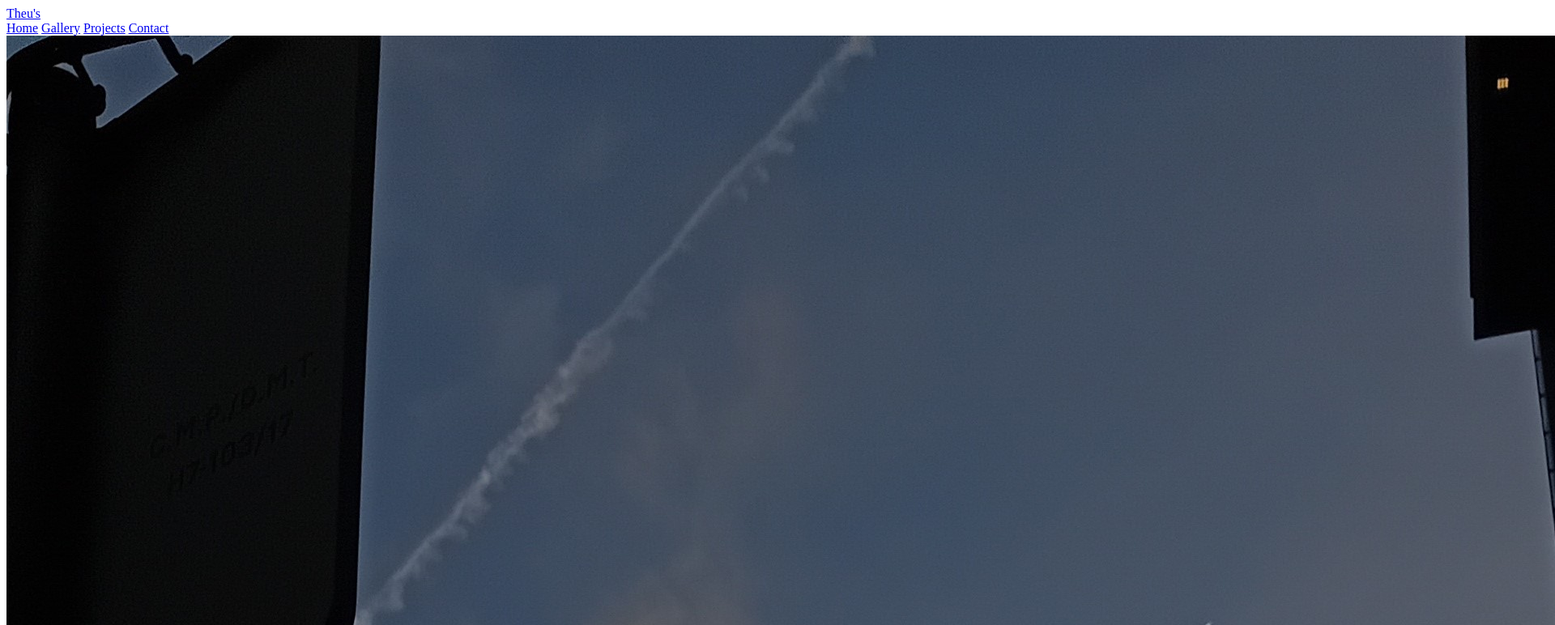
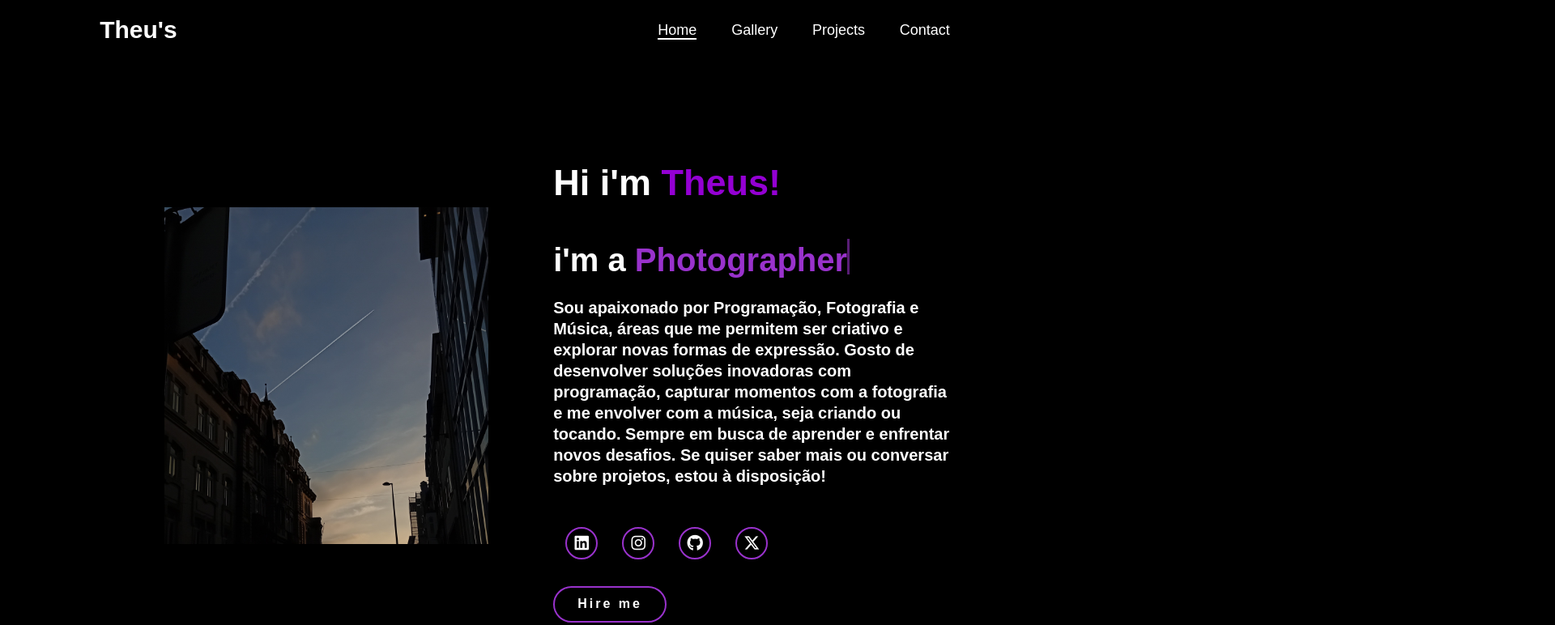
Before and after one commit to TheusArcangelo/Theus, a plain HTML site: page index.html in a window 1280 px wide. Shown: the top 772 px of the page at 81% size, 1920 px wide, since content can reach past the window. Drawn offline with Linux system fonts and the light colour scheme; files whose address does not match are found by name.

Commit message:
Update and rename theus.html to index.html

```diff
--- a/theus.html
+++ b/index.html
@@ -3,7 +3,7 @@
 <head>
     <meta charset="UTF-8">
     <meta name="viewport" content="width=device-width, initial-scale=1.0">
-    <link rel="stylesheet" type="text/css" href="Estilo.css">
+    <link rel="stylesheet" type="text/css" href="style.css">
     <script src="https://kit.fontawesome.com/10cc96c122.js" crossorigin="anonymous"></script>
     <title>Theus</title>
 </head>
```
